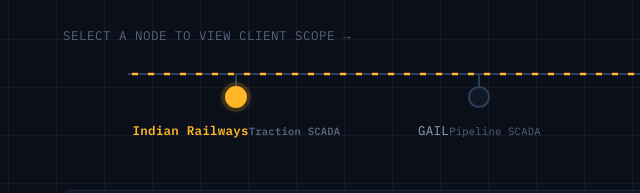
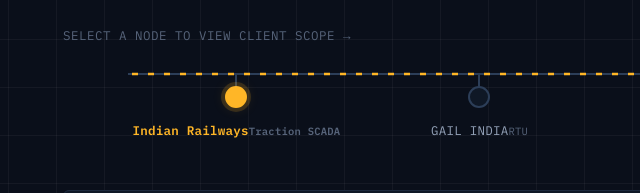
Before and after one commit to subhaprasan/Portfolio, a plain HTML site: page index.html in a window 1280 px wide. Shown: the part 2120-2313 px from the top of the page, 39-679 px from the left. Drawn offline with Linux system fonts and the light colour scheme.

Commit message:
Update index.html

```diff
--- a/index.html
+++ b/index.html
@@ -175,7 +175,7 @@
         <button class="sld-node" data-target="gail">
           <span class="stem"></span>
           <span class="node-mark"></span>
-          <span class="node-label">GAIL<span class="node-sub">Pipeline SCADA</span></span>
+          <span class="node-label">GAIL INDIA<span class="node-sub">RTU</span></span>
         </button>
         <button class="sld-node" data-target="tata">
           <span class="stem"></span>
@@ -205,8 +205,8 @@
 
     <div class="client-panel" id="gail">
       <div class="cp-head">
-        <span class="cp-name">GAIL</span>
-        <span class="cp-tag">PIPELINE SCADA · DNP3</span>
+        <span class="cp-name">GAIL INDIA</span>
+        <span class="cp-tag">RTU · DNP3</span>
       </div>
       <ul>
         <li>Installed and commissioned Synergy RTUs across multiple GAIL stations for pipeline SCADA automation.</li>
```
